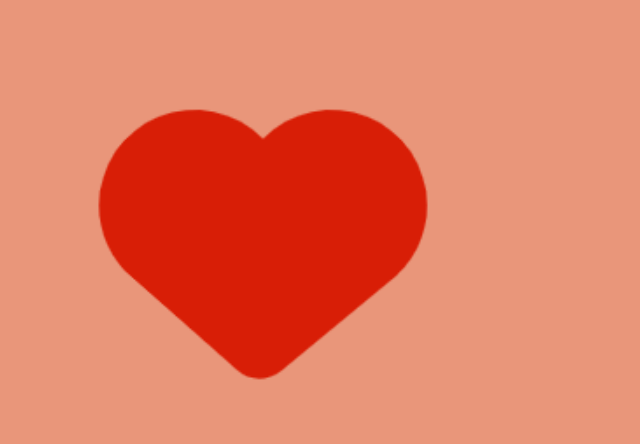
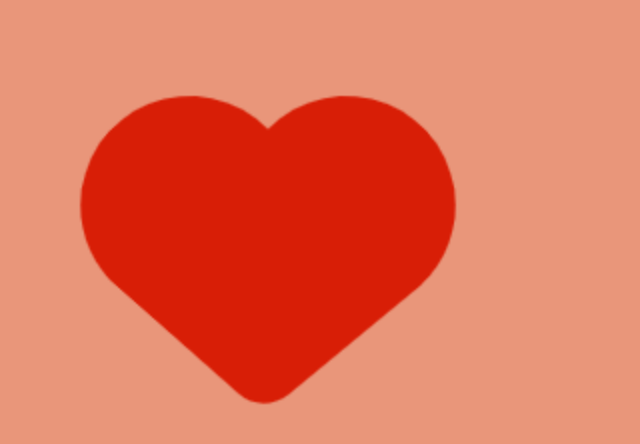
Before and after one commit to xpxh1724/web, a plain HTML site: page work-13-shiyan5/index.html in a window 1280 px wide. Shown: the whole page, without its empty margins (0-640 px from the left). Drawn offline with Linux system fonts and the light colour scheme.

Commit message:
Update index.html

```diff
--- a/work-13-shiyan5/index.html
+++ b/work-13-shiyan5/index.html
@@ -16,13 +16,9 @@
 			img.src = "img/image.png";
 
 			img.onload = function() {
-				start();
+				big()
 			}
-			function start()
-			{
 
-					setTimeout("big()", 500);
-			}
 
 			function big() {
 				ctx.clearRect(40, 40, 300, 300);
```
